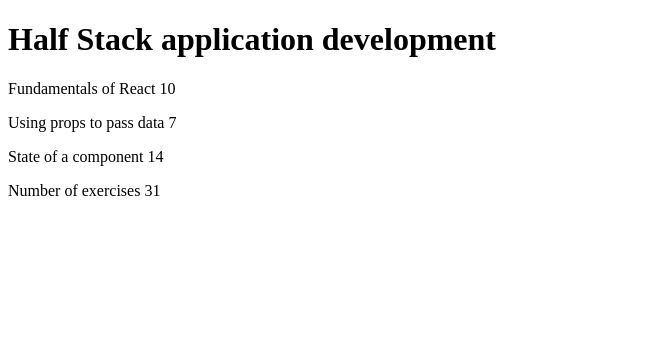
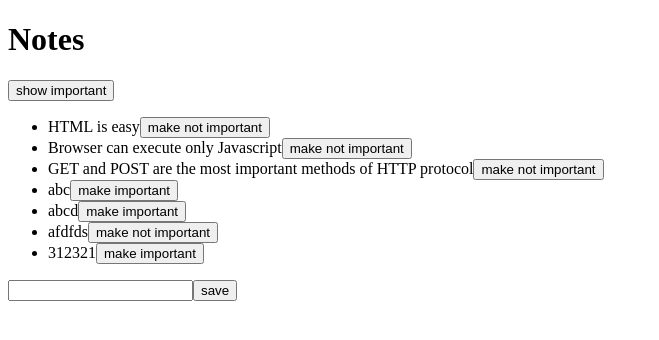
Before and after one commit to viet34tqc/full-stack-course, a React (Create React App) app: page / in a window 1280 px wide. Shown: the top 340 px of the page, without its empty margins (0-659 px from the left). Built offline with nearby package versions, Linux system fonts and the light colour scheme; data requests are answered from the project's data file.

Commit message:
part 2-4 phần lý thuyết

```diff
--- /dev/null
+++ b/db.json
@@ -0,0 +1,46 @@
+{
+  "notes": [
+    {
+      "id": 1,
+      "content": "HTML is easy",
+      "date": "2019-05-30T17:30:31.098Z",
+      "important": true
+    },
+    {
+      "id": 2,
+      "content": "Browser can execute only Javascript",
+      "date": "2019-05-30T18:39:34.091Z",
+      "important": true
+    },
+    {
+      "id": 3,
+      "content": "GET and POST are the most important methods of HTTP protocol",
+      "date": "2019-05-30T19:20:14.298Z",
+      "important": true
+    },
+    {
+      "content": "abc",
+      "date": "2019-12-10T17:40:07.606Z",
+      "important": false,
+      "id": 4
+    },
+    {
+      "content": "abcd",
+      "date": "2019-12-10T17:42:56.527Z",
+      "important": false,
+      "id": 5
+    },
+    {
+      "content": "afdfds",
+      "date": "2019-12-13T00:42:59.472Z",
+      "important": true,
+      "id": 6
+    },
+    {
+      "content": "312321",
+      "date": "2019-12-13T23:30:49.409Z",
+      "important": false,
+      "id": 7
+    }
+  ]
+}
--- a/package.json
+++ b/package.json
@@ -3,6 +3,7 @@
   "version": "0.1.0",
   "private": true,
   "dependencies": {
+    "axios": "^0.19.0",
     "react": "^16.12.0",
     "react-dom": "^16.12.0",
     "react-scripts": "3.2.0"
@@ -11,7 +12,8 @@
     "start": "react-scripts start",
     "build": "react-scripts build",
     "test": "react-scripts test",
-    "eject": "react-scripts eject"
+    "eject": "react-scripts eject",
+    "server": "json-server -p3001 db.json"
   },
   "eslintConfig": {
     "extends": "react-app"
--- /dev/null
+++ b/src/components/App.js
@@ -0,0 +1,79 @@
+import React, { useState, useEffect } from "react";
+import Note from "./Note";
+import noteService from "../services/notes";
+
+const App = () => {
+  const [notes, setNotes] = useState([]);
+  const [newNote, setNewNote] = useState("");
+  const [showAll, setShowAll] = useState(true);
+
+  useEffect(() => {
+    noteService.getAll().then(noteObjects => {
+      setNotes(noteObjects);
+    });
+  }, []);
+
+  const notesToShow = showAll ? notes : notes.filter(note => note.important);
+
+  const toggleImportance = id => {
+    const note = notes.find(note => note.id === id);
+    const changedNote = { ...note, important: !note.important };
+
+    noteService
+      .update(id, changedNote)
+      .then(noteObject => {
+        setNotes(notes.map(note => (note.id !== id ? note : noteObject)));
+      })
+      .catch(error => {
+        alert(`the note '${note.content}' was already deleted from server`);
+        // remove error notes
+        setNotes(notes.filter(note => note.id !== id));
+      });
+  };
+
+  const rows = () =>
+    notesToShow.map(note => (
+      <Note
+        toggleImportance={() => toggleImportance(note.id)}
+        key={note.id}
+        note={note}
+      />
+    ));
+
+  const handleNoteChange = event => {
+    setNewNote(event.target.value);
+  };
+
+  const addNote = event => {
+    event.preventDefault();
+    const noteObject = {
+      content: newNote,
+      date: new Date().toISOString(),
+      important: Math.random() > 0.5,
+      id: notes.length + 1
+    };
+
+    noteService.create(noteObject).then(noteObject => {
+      setNotes(notes.concat(noteObject));
+      setNewNote("");
+    });
+  };
+
+  return (
+    <div>
+      <h1>Notes</h1>
+      <div>
+        <button onClick={() => setShowAll(!showAll)}>
+          show {showAll ? "important" : "all"}
+        </button>
+      </div>
+      <ul>{rows()}</ul>
+      <form onSubmit={addNote}>
+        <input value={newNote} onChange={handleNoteChange} />
+        <button type="submit">save</button>
+      </form>
+    </div>
+  );
+};
+
+export default App;
--- /dev/null
+++ b/src/components/Note.js
@@ -0,0 +1,13 @@
+import React from "react";
+
+const Note = ({ toggleImportance, note }) => {
+  const label = note.important ? "make not important" : "make important";
+  return (
+    <li>
+      {note.content}
+      <button onClick={toggleImportance}>{label}</button>
+    </li>
+  );
+};
+
+export default Note;
--- a/src/index.js
+++ b/src/index.js
@@ -1,55 +1,5 @@
 import React from "react";
 import ReactDOM from "react-dom";
-
-const Header = props => <h1>{props.course}</h1>;
-const Part = ({ part, exercises }) => (
-  <p>
-    {part} {exercises}
-  </p>
-);
-const Content = ({ parts }) => {
-  return (
-    <div>
-      {parts.map(part => {
-        return <Part part={part.name} exercises={part.exercises} />;
-      })}
-    </div>
-  );
-};
-
-const Footer = ({ parts }) => (
-  <p>
-    Number of exercises{" "}
-    {parts[0].exercises + parts[1].exercises + parts[2].exercises}
-  </p>
-);
-
-const App = () => {
-  const course = {
-    name: 'Half Stack application development',
-    parts: [
-      {
-        name: 'Fundamentals of React',
-        exercises: 10
-      },
-      {
-        name: 'Using props to pass data',
-        exercises: 7
-      },
-      {
-        name: 'State of a component',
-        exercises: 14
-      }
-    ]
-  }
-
-  return (
-    <div>
-      <Header course={course.name} />
-      <Content parts={course.parts} />
-      <Footer parts={course.parts} />
-    </div>
-  );
-};
+import App from "./components/App";
 
 ReactDOM.render(<App />, document.getElementById("root"));
--- /dev/null
+++ b/src/services/notes.js
@@ -0,0 +1,24 @@
+import axios from "axios";
+
+const baseUrl = "http://localhost:3001/notes";
+
+const getAll = () => {
+  const request = axios.get(baseUrl);
+  return request.then(response => response.data); // trả về 1 promises. Nếu promise này dùng then thì response.data sẽ là tham số truyền vào
+};
+
+const create = newObject => {
+  const request = axios.post(baseUrl, newObject);
+  return request.then(response => response.data);
+};
+
+const update = (id, newObject) => {
+  const request = axios.put(`${baseUrl}/${id}`, newObject);
+  return request.then(response => response.data);
+};
+
+export default {
+  getAll,
+  create,
+  update
+};
```
Also changed, not shown: 1 other file (tests, documents, lock files or other folders).
